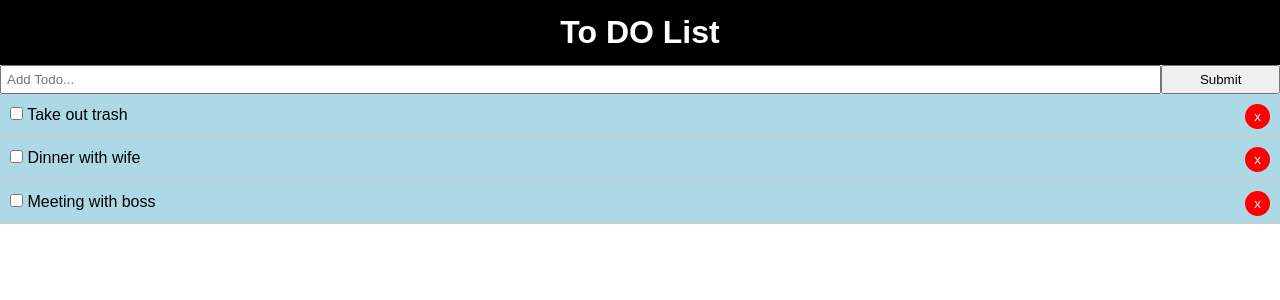
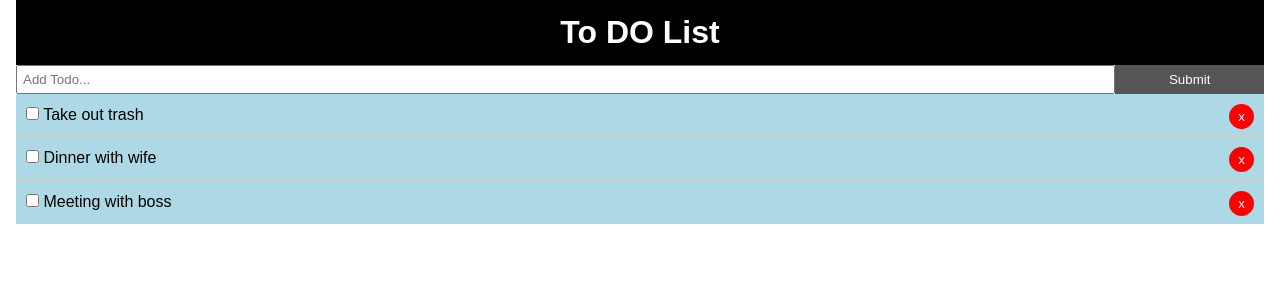
Before and after one commit to StephenPopovich/React-To-Do-List, a React (Create React App) app: page / in a window 1280 px wide. Shown: the top 300 px of the page. Built offline with nearby package versions, Linux system fonts and the light colour scheme.

Commit message:
add css to container and button

```diff
--- a/src/App.css
+++ b/src/App.css
@@ -7,6 +7,20 @@ body{
   font-family: Arial, Helvetica, sans-serif;
   line-height: 1.4;
 }
+.container{
+  padding: 0 1em;
+}
+.btn{
+  display: inline-block;
+  border: none;
+  background: #555;
+  color: white;
+  padding: 7px 20px;
+  cursor: pointer;
+}
+.btn:hover{
+  background: #666;
+}
 
 a{
   color: #333;
--- a/src/App.js
+++ b/src/App.js
@@ -44,11 +44,14 @@ class App extends Component{
   render() {
    return (
      <div className="App">
-        <Header />
+      <div className="container">
+      <Header />
         <AddTodo />
         <Todos todos={this.state.todos} markComplete={this.markComplete}
         delTodo={this.delTodo} />
+      </div>
      </div>
+
    );
   }
  }
```
